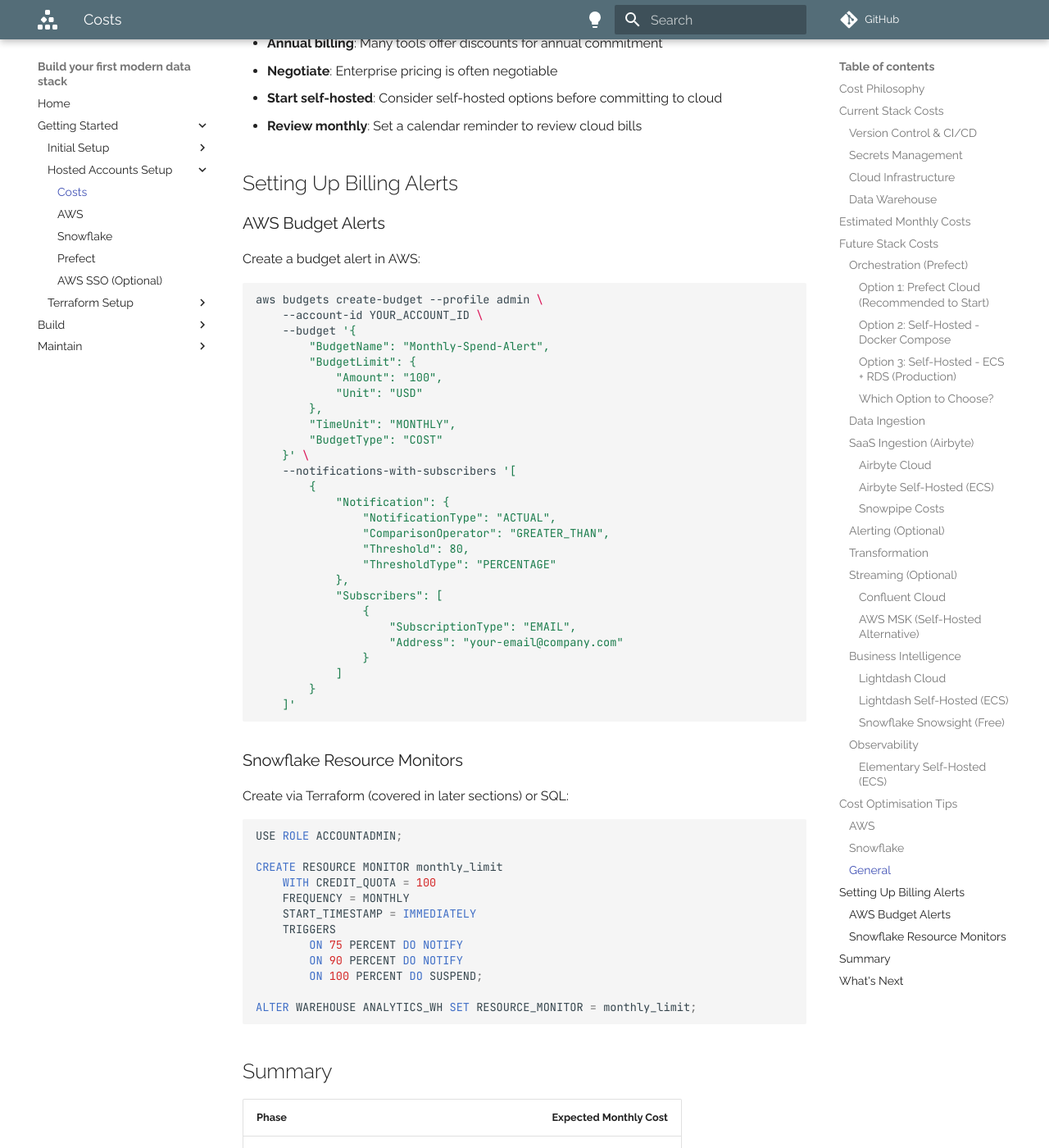
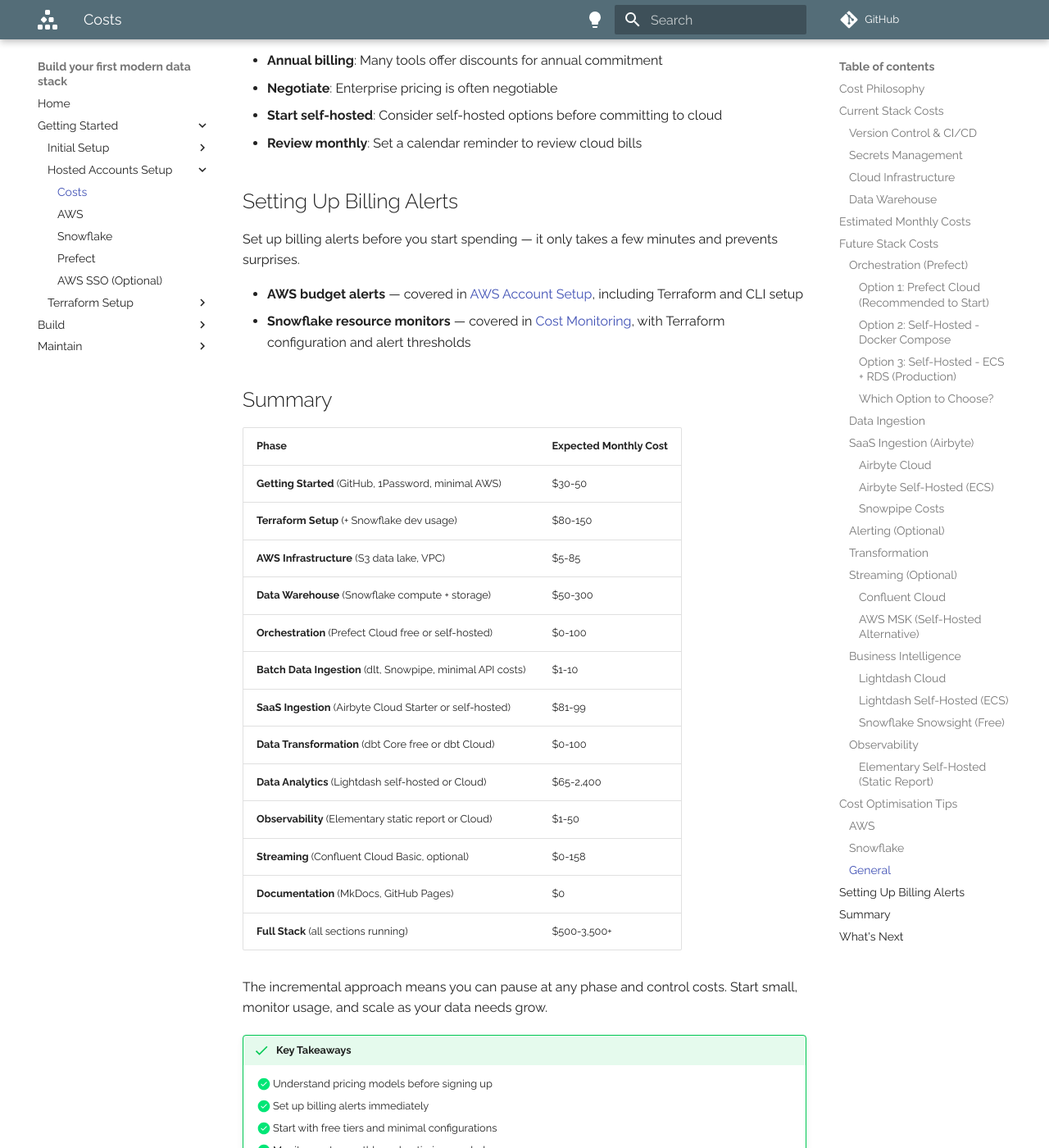
Before and after one commit to glsdown/modern-data-stack-build, an MkDocs documentation site: the page built from docs/getting-started/account-setup/costs.md, in a window 1280 px wide and 1400 px high, scrolled down 11732 px. Shown: the whole window at 82% size. Built offline with MkDocs 1.6.1 and Material for MkDocs 9.7.7, drawn with Linux system fonts in a browser that asks for light colours; comment, search, counter and statistics services are not loaded; some of the changed text lies outside the part shown.

Commit message:
Fix costs page

````diff
--- a/docs/getting-started/account-setup/costs.md
+++ b/docs/getting-started/account-setup/costs.md
@@ -338,17 +336,18 @@
 
 Elementary is a dbt-native data observability tool. The open-source version runs as a dbt package with a self-hosted dashboard:
 
-#### Elementary Self-Hosted (ECS)
+#### Elementary Self-Hosted (Static Report)
+
+Elementary's open source report is a static HTML file generated by `edr report`. Data is stored in Snowflake (via the dbt package), so no separate database is needed. Run `edr report` as a Prefect task on a schedule and upload the output to S3 + CloudFront.
 
 | Component | Specification | Monthly Cost |
 |-----------|--------------|-------------|
-| ECS Fargate | 0.5 vCPU, 1GB RAM | ~$15 |
-| RDS PostgreSQL | db.t3.micro, 20GB | ~$20 |
-| Application Load Balancer | Internal | ~$15 |
-| **Total** | | **~$50/month** |
+| S3 storage | Report HTML + assets | ~$0.01 |
+| CloudFront | Low traffic | ~$1-5 |
+| **Total** | | **~$1-5/month** |
 
 !!! tip "Start with Open Source"
-    The Elementary dbt package is free and gives you test monitoring, schema change tracking, and anomaly detection. You can run the dashboard locally or on ECS. Elementary Cloud adds a hosted dashboard and Slack integration for $50+/month.
+    The Elementary dbt package is free and gives you test monitoring, schema change tracking, and anomaly detection. Run the report locally with `edr report` or host it on S3 + CloudFront for near-zero cost. Elementary Cloud adds a hosted dashboard and Slack integration for $50+/month.
 
 See [Elementary Setup](../../build/observability/3-elementary-setup.md) for installation guide.
 
@@ -377,58 +376,10 @@
 
 ## Setting Up Billing Alerts
 
-### AWS Budget Alerts
+Set up billing alerts before you start spending — it only takes a few minutes and prevents surprises.
 
-Create a budget alert in AWS:
-
-```sh
-aws budgets create-budget --profile admin \
-    --account-id YOUR_ACCOUNT_ID \
-    --budget '{
-        "BudgetName": "Monthly-Spend-Alert",
-        "BudgetLimit": {
-            "Amount": "100",
-            "Unit": "USD"
-        },
-        "TimeUnit": "MONTHLY",
-        "BudgetType": "COST"
-    }' \
-    --notifications-with-subscribers '[
-        {
-            "Notification": {
-                "NotificationType": "ACTUAL",
-                "ComparisonOperator": "GREATER_THAN",
-                "Threshold": 80,
-                "ThresholdType": "PERCENTAGE"
-            },
-            "Subscribers": [
-                {
-                    "SubscriptionType": "EMAIL",
-                    "Address": "your-email@company.com"
-                }
-            ]
-        }
-    ]'
-```
-
-### Snowflake Resource Monitors
-
-Create via Terraform (covered in later sections) or SQL:
-
-```sql
-USE ROLE ACCOUNTADMIN;
-
-CREATE RESOURCE MONITOR monthly_limit
-    WITH CREDIT_QUOTA = 100
-    FREQUENCY = MONTHLY
-    START_TIMESTAMP = IMMEDIATELY
-    TRIGGERS
-        ON 75 PERCENT DO NOTIFY
-        ON 90 PERCENT DO NOTIFY
-        ON 100 PERCENT DO SUSPEND;
-
-ALTER WAREHOUSE ANALYTICS_WH SET RESOURCE_MONITOR = monthly_limit;
-```
+- **AWS budget alerts** — covered in [AWS Account Setup](aws.md), including Terraform and CLI setup
+- **Snowflake resource monitors** — covered in [Cost Monitoring](../../build/observability/8-cost-monitoring.md), with Terraform configuration and alert thresholds
 
 ## Summary
 
@@ -443,7 +394,7 @@
 | **SaaS Ingestion** (Airbyte Cloud Starter or self-hosted) | $81-99 |
 | **Data Transformation** (dbt Core free or dbt Cloud) | $0-100 |
 | **Data Analytics** (Lightdash self-hosted or Cloud) | $65-2,400 |
-| **Observability** (Elementary open source or Cloud) | $0-50 |
+| **Observability** (Elementary static report or Cloud) | $1-50 |
 | **Streaming** (Confluent Cloud Basic, optional) | $0-158 |
 | **Documentation** (MkDocs, GitHub Pages) | $0 |
 | **Full Stack** (all sections running) | $500-3,500+ |
````
Also changed, not shown: other parts of docs/getting-started/account-setup/costs.md (+2 -4 lines).
